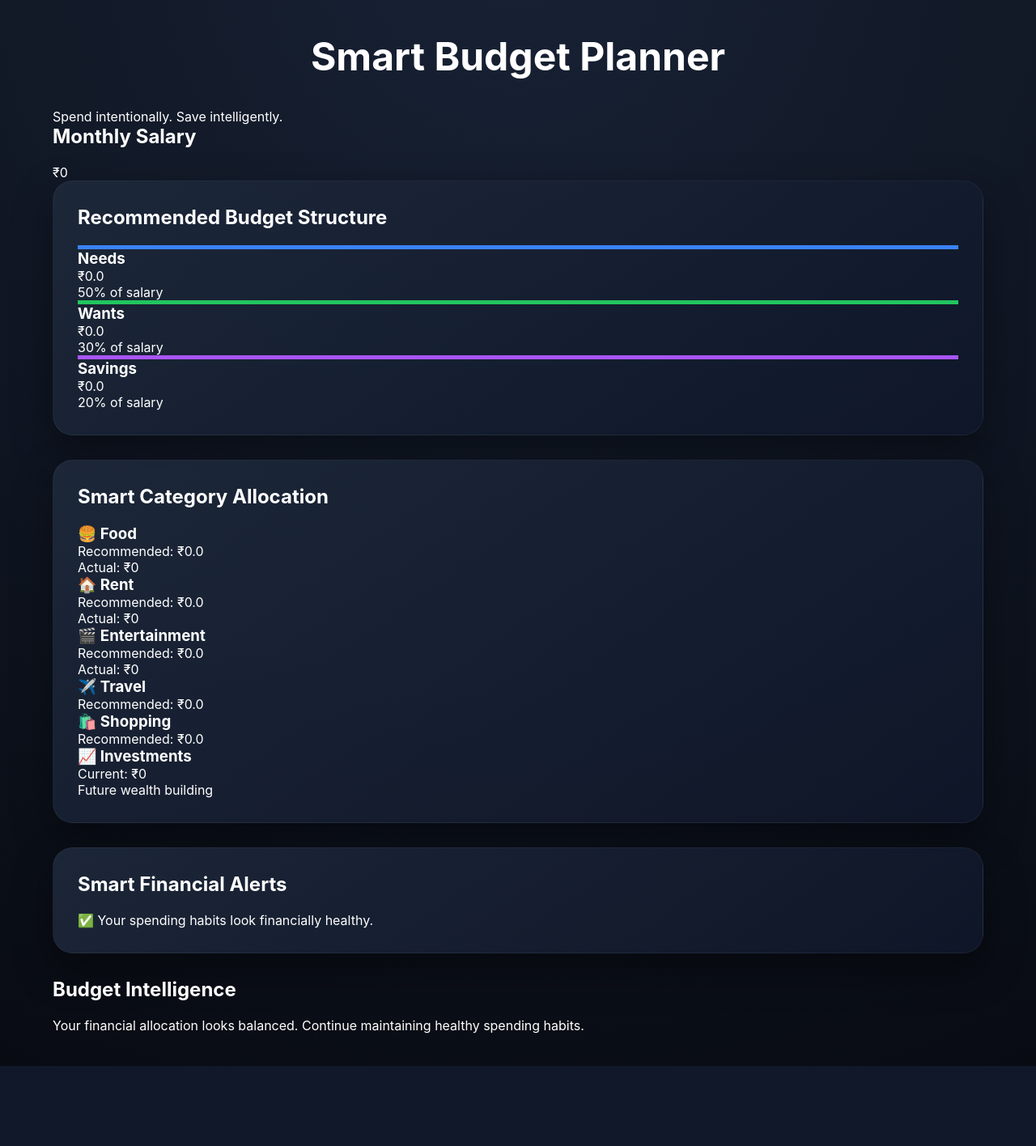
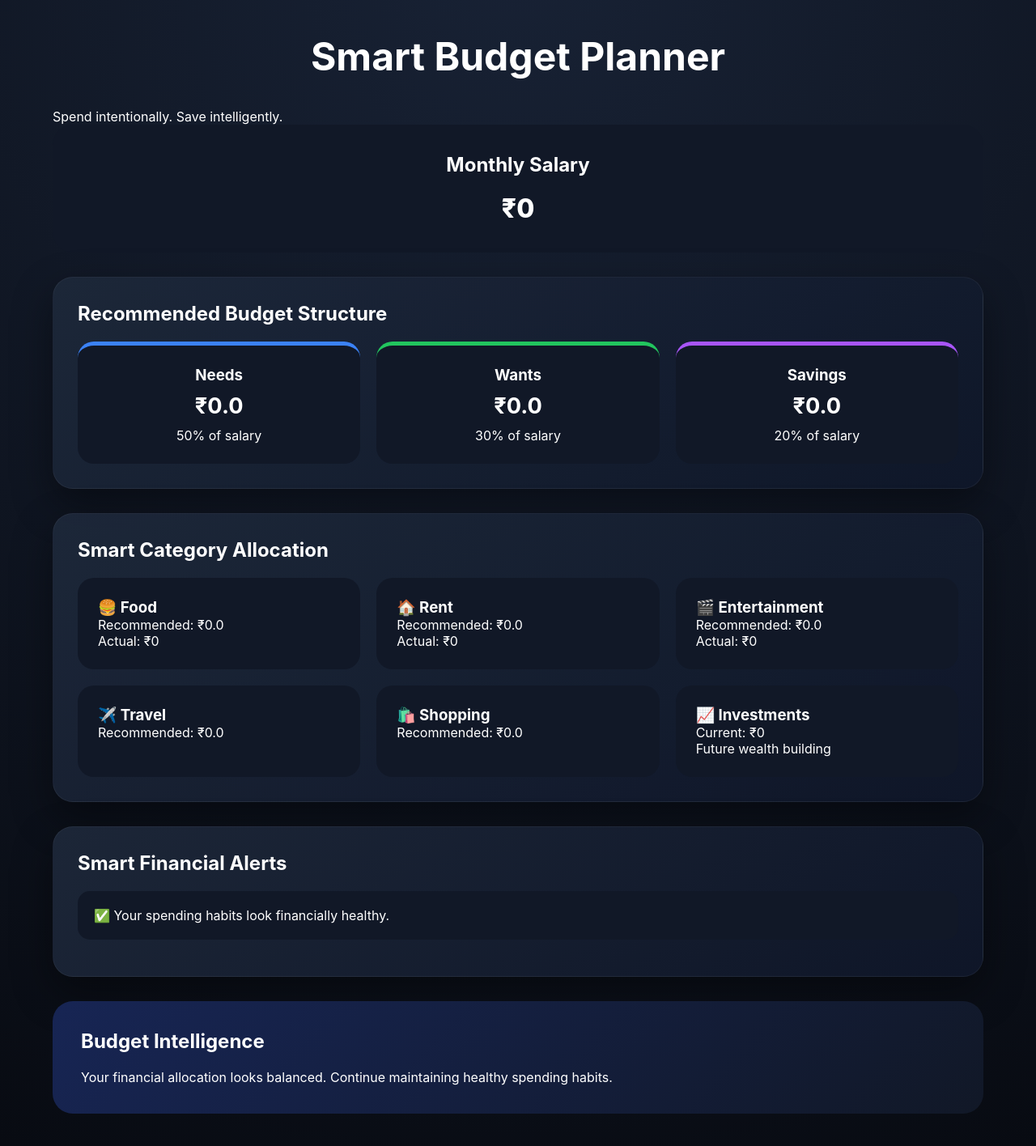
Before and after one commit to mahadevsanjana2104/SmartExpense, a Flask app: page /budget in a window 1280 px wide. Shown: the part 76-1492 px from the top of the page at 81% size. Before the commit the page ends 1393 px from the top, so only its background shows below. Run offline with Flask 3, Linux system fonts and the light colour scheme.

Commit message:
Fixed UI error

```diff
--- a/static/style.css
+++ b/static/style.css
@@ -723,3 +723,234 @@ gap:20px;
 
 
 }
+/* =========================
+LANDING PAGE
+========================= */
+
+.landing-container{
+    min-height:100vh;
+    display:flex;
+    justify-content:center;
+    align-items:center;
+    position:relative;
+    text-align:center;
+}
+
+.overlay{
+    position:absolute;
+    inset:0;
+    background:rgba(0,0,0,.3);
+}
+
+.hero-section{
+    position:relative;
+    z-index:2;
+}
+
+.hero-title{
+    font-size:4rem;
+    margin-bottom:20px;
+}
+
+.hero-subtitle{
+    font-size:1.2rem;
+    color:#cbd5e1;
+    margin-bottom:30px;
+}
+
+.hero-btn{
+    font-size:1.1rem;
+}
+
+/* =========================
+INSIGHTS
+========================= */
+
+.insights-container{
+    display:grid;
+    gap:20px;
+}
+
+.insights-card{
+    margin-top:20px;
+}
+
+/* =========================
+GOALS
+========================= */
+
+.goal-top{
+    display:flex;
+    justify-content:space-between;
+    align-items:center;
+    margin-bottom:30px;
+}
+
+.goal-title{
+    margin-bottom:5px;
+}
+
+.goal-subtitle{
+    color:#94a3b8;
+}
+
+.goal-grid{
+    display:grid;
+    grid-template-columns:repeat(2,1fr);
+    gap:20px;
+    margin-top:30px;
+}
+
+.goal-box{
+    background:#111827;
+    padding:20px;
+    border-radius:18px;
+}
+
+.goal-box h3{
+    margin-bottom:10px;
+}
+
+.goal-advice{
+    margin-top:30px;
+    padding:20px;
+    border-radius:18px;
+    background:#111827;
+    border-left:5px solid #22c55e;
+}
+
+.goal-extra-grid{
+    display:grid;
+    grid-template-columns:repeat(3,1fr);
+    gap:20px;
+    margin-top:30px;
+}
+
+.goal-extra-card{
+    background:#111827;
+    padding:20px;
+    border-radius:18px;
+    text-align:center;
+}
+
+/* =========================
+BUDGET PAGE
+========================= */
+
+.budget-overview{
+    margin-bottom:30px;
+}
+
+.budget-main-card{
+    background:#111827;
+    padding:35px;
+    border-radius:25px;
+    text-align:center;
+}
+
+.budget-main-card p{
+    font-size:2rem;
+    font-weight:800;
+}
+
+.rule-grid{
+    display:grid;
+    grid-template-columns:repeat(3,1fr);
+    gap:20px;
+}
+
+.rule-card{
+    background:#111827;
+    padding:25px;
+    border-radius:20px;
+    text-align:center;
+}
+
+.rule-card p{
+    font-size:1.7rem;
+    font-weight:700;
+    margin:10px 0;
+}
+
+.budget-grid{
+    display:grid;
+    grid-template-columns:repeat(3,1fr);
+    gap:20px;
+}
+
+.budget-card{
+    background:#111827;
+    padding:25px;
+    border-radius:20px;
+}
+
+.alert-box{
+    background:#111827;
+    padding:20px;
+    border-radius:15px;
+    margin-bottom:15px;
+}
+
+.final-budget-card{
+    background:
+    linear-gradient(
+    135deg,
+    #172554,
+    #111827
+    );
+    padding:35px;
+    border-radius:25px;
+}
+
+/* =========================
+ADVISOR
+========================= */
+
+.advisor-header{
+    text-align:center;
+}
+
+.advisor-text{
+    flex:1;
+}
+
+/* =========================
+SUMMARY
+========================= */
+
+.summary-section{
+    margin:30px 0;
+}
+
+/* =========================
+EXPENSE LIST
+========================= */
+
+.expense-actions{
+    display:flex;
+    gap:10px;
+}
+
+.expense-info h3{
+    margin-bottom:5px;
+}
+
+/* =========================
+RESPONSIVE
+========================= */
+
+@media(max-width:900px){
+
+    .goal-grid,
+    .goal-extra-grid,
+    .budget-grid,
+    .rule-grid{
+        grid-template-columns:1fr;
+    }
+
+    .goal-top{
+        flex-direction:column;
+        gap:20px;
+        text-align:center;
+    }
+}
```
